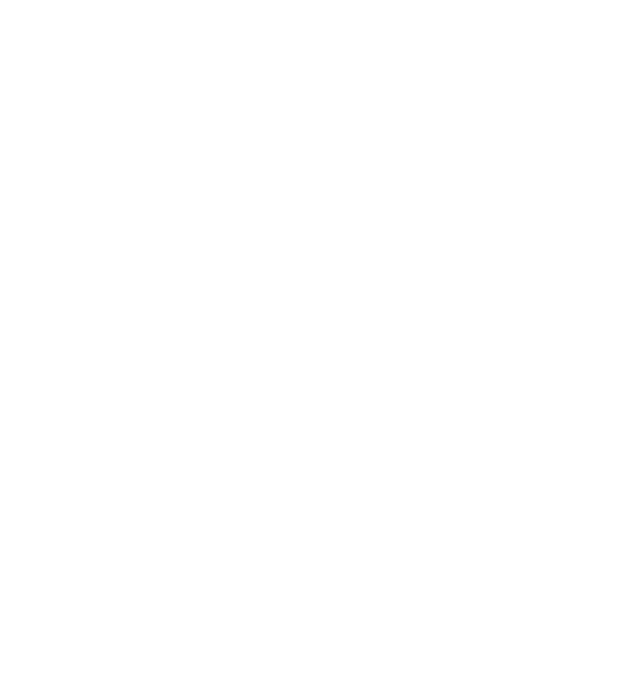
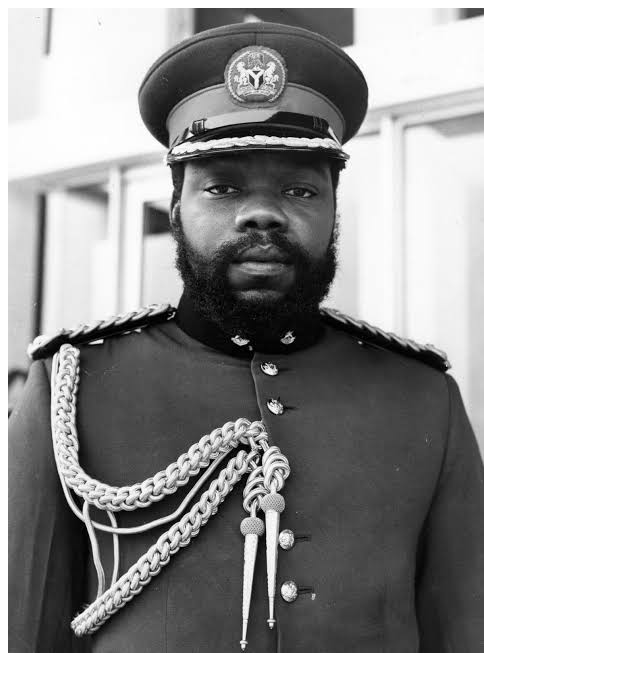
Before and after one commit to Arinzechukwu0/img, a plain HTML site: page index.html in a window 1280 px wide. Shown: the whole page, without its empty margins (0-640 px from the left). Drawn offline with Linux system fonts and the light colour scheme.

Commit message:
Update index.html

```diff
--- a/index.html
+++ b/index.html
@@ -1 +1 @@
-<img src = "
+<img src = "images (90).jpeg"/>
```
